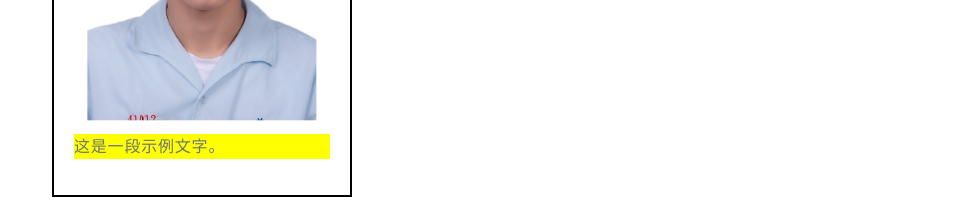
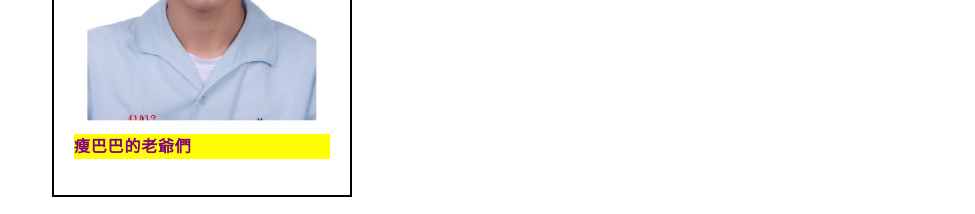
Before and after one commit to panmax12/panmax12.github.io, a plain HTML site: page index.html in a window 1280 px wide. Shown: the part 800-1014 px from the top of the page, without its empty margins (288-1263 px from the left). Drawn offline with nearby package versions, Linux system fonts and the light colour scheme; a script that the page names is missing; a web font is replaced by a local one.

Commit message:
Update index.html

```diff
--- a/index.html
+++ b/index.html
@@ -84,8 +84,8 @@
                     <body>
 
                     <div class="box">
-                        <img src="assets/img/Pan.jpg" alt="示例图片">
-                        <p>这是一段示例文字。</p>
+                        <img src="assets/img/Pan.jpg" alt="瘦巴巴的老爺們">
+                        <p><span class="purplepurple">瘦巴巴的老爺們</span></p>
                     </div>
 
                     </body>
```
